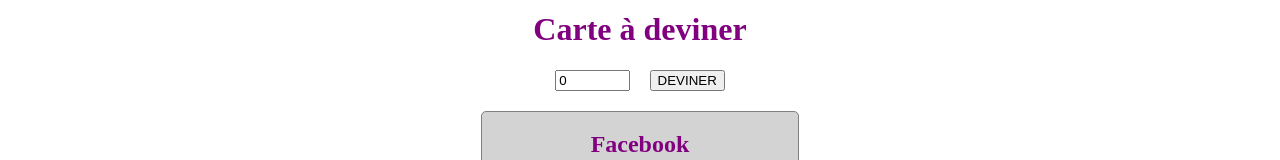
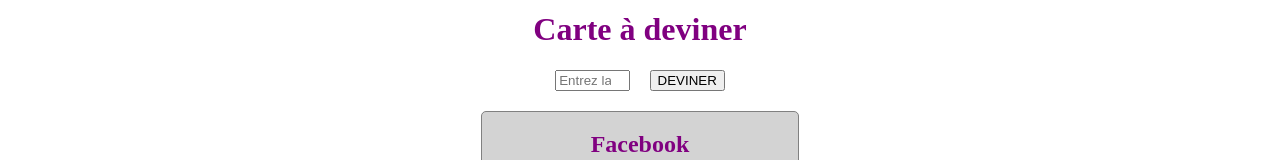
Before and after one commit to caroleciem/timeline, an Angular app: page /cards/0 in a window 1280 px wide. Shown: the part 180-340 px from the top of the page. Built offline with nearby package versions, Linux system fonts and the light colour scheme.

Commit message:
modifs cards

```diff
--- a/src/app/timeline-cards/timeline-cards.component.html
+++ b/src/app/timeline-cards/timeline-cards.component.html
@@ -1,8 +1,7 @@
 <h1> Carte à deviner</h1>
 
-
-<form>
-  <input type="number" placeholder="Entrez la date" value="0" min="0" max="3000">
+<form [formGroup]="guessDateForm" (ngSubmit)="onSubmit(guessDateForm.value)">
+  <input id="guessedDate" type="number" formControlName="guessedDate" placeholder="Entrez la date" value="0" min="0" max="3000">
   <button class="button" type="submit">DEVINER</button>
 </form>
 
--- a/src/app/timeline-cards/timeline-cards.component.ts
+++ b/src/app/timeline-cards/timeline-cards.component.ts
@@ -1,5 +1,6 @@
 import { Component, OnInit } from '@angular/core';
-import{ DatasService } from '../datas.service';
+import { DatasService } from '../datas.service';
+import { FormBuilder } from '@angular/forms';
 
 @Component({
   selector: 'app-timeline-cards',
@@ -8,10 +9,19 @@
 })
 export class TimelineCardsComponent implements OnInit {
   cardsFounds = this.datasService.cardsFounds;
+  guessDateForm;
 
-  constructor(private datasService: DatasService) { }
+  constructor(
+    private datasService: DatasService,
+    private formBuilder: FormBuilder,
+    ) {
+      this.guessDateForm = this.formBuilder.group({
+        guessedDate: '',
+      });
+  }
 
   ngOnInit() {
   }
 
+  onSubmit(guessDate) {}
 }
```
Also changed, not shown: src/app/app.module.ts (+5 -2 lines).
